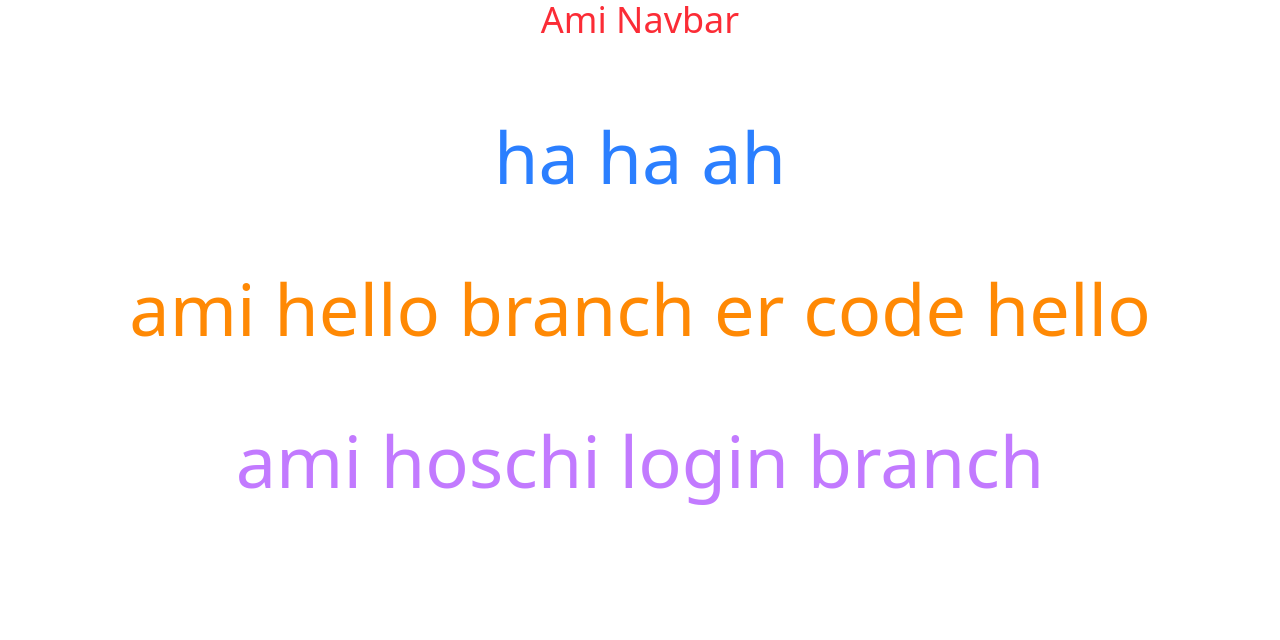
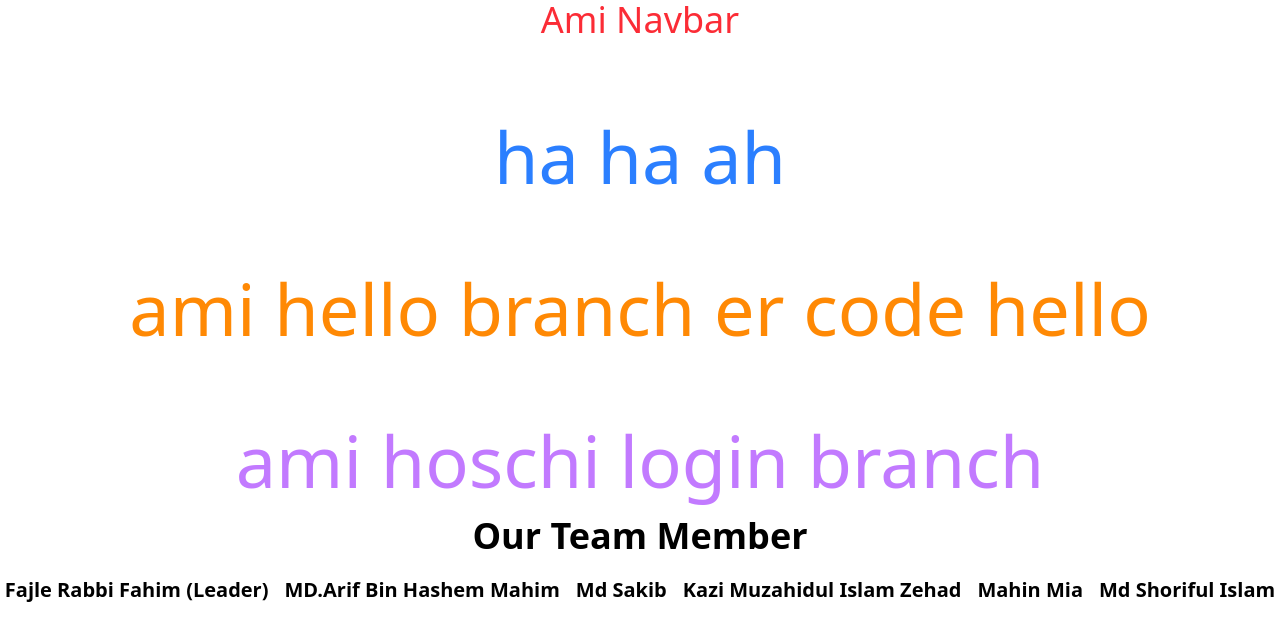
Before and after one commit to fajlerabbifahim/git-practice, a plain HTML site: page index.html in a window 1280 px wide. Drawn offline with nearby package versions, Linux system fonts and the light colour scheme.

Commit message:
create new branch and add footer

```diff
--- a/index.html
+++ b/index.html
@@ -1,14 +1,18 @@
 <!DOCTYPE html>
 <html lang="en">
+
 <head>
   <meta charset="UTF-8" />
   <meta name="viewport" content="width=device-width, initial-scale=1.0" />
   <title>Document</title>
   <script src="https://unpkg.com/@tailwindcss/browser@4"></script>
 </head>
+
 <body>
   <header>
-      <nav><h1 class="text-4xl text-center text-red-500">Ami Navbar</h1></nav>
+    <nav>
+      <h1 class="text-4xl text-center text-red-500">Ami Navbar</h1>
+    </nav>
   </header>
   <main class="text-7xl text-center text-blue-500 mt-20">
     <h1>ha ha ah</h1>
@@ -24,5 +28,21 @@
       <h1>ami hoschi login branch</h1>
     </section>
   </main>
+
+  <footer>
+    <div class="my-5">
+      <h1 class="text-4xl font-bold text-center">Our Team Member</h1>
+      <ul class="flex justify-center item-center my-5 gap-4">
+        <li class="text-xl font-semibold">Fajle Rabbi Fahim (Leader)</li>
+        <li class="text-xl font-semibold">MD.Arif Bin Hashem Mahim</li>
+        <li class="text-xl font-semibold">Md Sakib</li>
+        <li class="text-xl font-semibold">Kazi Muzahidul Islam Zehad</li>
+        <li class="text-xl font-semibold">Mahin Mia</li>
+        <li class="text-xl font-semibold">Md Shoriful Islam</li>
+      </ul>
+    </div>
+  </footer>
+
 </body>
+
 </html>
```
Lines whose indentation alone changed are shown as unchanged.
